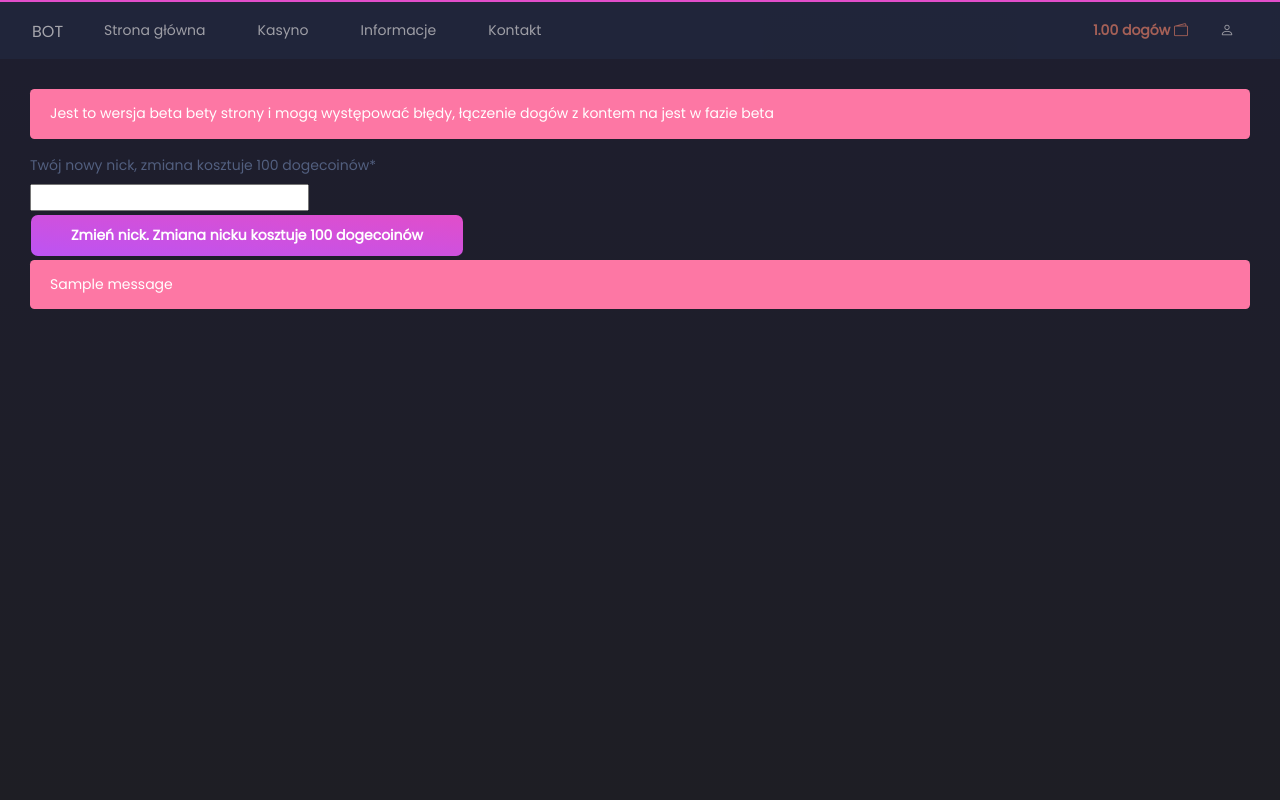
After one commit to DogsonPl/bot_for_messenger_website_django, a Django app: page /account/change_nickname in a window 1280 px wide. The commit adds this page. Run offline with Django 3.2, Linux system fonts and the light colour scheme; a user stored in the database is signed in; tables that the repository leaves empty hold one stand-in row (values such as "Sample post"); one stand-in notice (Sample message) is shown; parts of the project's set-up code (start-up, migrations or seed data) failed here and were passed over; some libraries are stand-ins or nearby versions; some web fonts are replaced.

Commit message:
user can change nickname for 100 dogecoins

```diff
--- a/bot_page/login/forms.py
+++ b/bot_page/login/forms.py
@@ -47,3 +47,7 @@
                                     widget=forms.PasswordInput(attrs={"class": "form-control mb-2"}))
     new_password2 = forms.CharField(label="Potwierdź hasło",
                                     widget=forms.PasswordInput(attrs={"class": "form-control mb-2"}))
+
+
+class ChangeNicknameForm(forms.Form):
+    new_nickname = forms.CharField(label="Twój nowy nick, zmiana kosztuje 100 dogecoinów", min_length=2, max_length=150)
--- a/bot_page/login/templates/login/account_settings.html
+++ b/bot_page/login/templates/login/account_settings.html
@@ -6,7 +6,8 @@
 {% block content %}
 <div class="row">
     <div class="col">
-        <a href="{% url 'change_password' %}">Zmień hasło</a>
+        <p><a href="{% url 'change_password' %}">Zmień hasło</a></p>
+        <p><a href="{% url 'account:change_nickname' %}">Zmień nick</a></p>
     </div>
 </div>
 {% endblock %}
--- /dev/null
+++ b/bot_page/login/templates/login/change_nickname.html
@@ -0,0 +1,24 @@
+{% extends "base.html" %}
+{% load crispy_forms_tags %}
+
+{% block title %} Zmiana nicku {% endblock %}
+
+{% block content %}
+
+<div class="row">
+    <div class="col-md-6">
+        <form method="post">
+            {% csrf_token %}
+            {{form | crispy}}
+            <button type="submit" class="btn btn-primary">Zmień nick. Zmiana nicku kosztuje 100 dogecoinów</button>
+        </form>
+    </div>
+</div>
+
+{% for message in messages %}
+<div class="alert alert-danger">
+    {{ message }}
+</div>
+{% endfor %}
+
+{% endblock %}
--- a/bot_page/login/urls.py
+++ b/bot_page/login/urls.py
@@ -8,5 +8,6 @@
     path("logout", views.logout_, name='logout'),
     path("register", views.register_, name="register"),
     path("activate/<uidb64>/<token>", views.activate, name="activate"),
-    path("settings", views.user_settings, name="settings")
+    path("settings", views.user_settings, name="settings"),
+    path("change_nickname", views.change_nickname, name="change_nickname")
 ]
--- a/bot_page/login/views.py
+++ b/bot_page/login/views.py
@@ -10,7 +10,8 @@
 from django.http import HttpResponse
 from django.apps import apps
 from django.db.models import ObjectDoesNotExist
-from .forms import LoginForm, RegisterForm
+from django.db.utils import IntegrityError
+from .forms import LoginForm, RegisterForm, ChangeNicknameForm
 
 # Create your views here.
 User = get_user_model()
@@ -94,3 +95,29 @@
         return render(request, "login/account_settings.html", {"nav_bar": "account", "player": player})
     else:
         return redirect("account/login")
+
+
+def change_nickname(request):
+    if request.user.is_authenticated:
+        player = CasinoPlayers.objects.get(user=request.user)
+        if request.method == "POST":
+            form = ChangeNicknameForm(request.POST)
+            if form.is_valid():
+                if player.money < 100:
+                    messages.error(request, "Nie masz wystarczająco dogecoinów")
+                else:
+                    new_nickname = request.POST["new_nickname"]
+                    request.user.username = new_nickname
+                    try:
+                        request.user.save()
+                    except IntegrityError:
+                        messages.error(request, "Ten nick jest obecnie w użyciu")
+                    else:
+                        player.money -= 100
+                        player.save()
+                        messages.success(request, f"Zmieniono nick na {new_nickname}")
+        else:
+            form = ChangeNicknameForm()
+        return render(request, "login/change_nickname.html", {"nav_bar": "account", "form": form, "player": player})
+    else:
+        return redirect("account/login")
```
